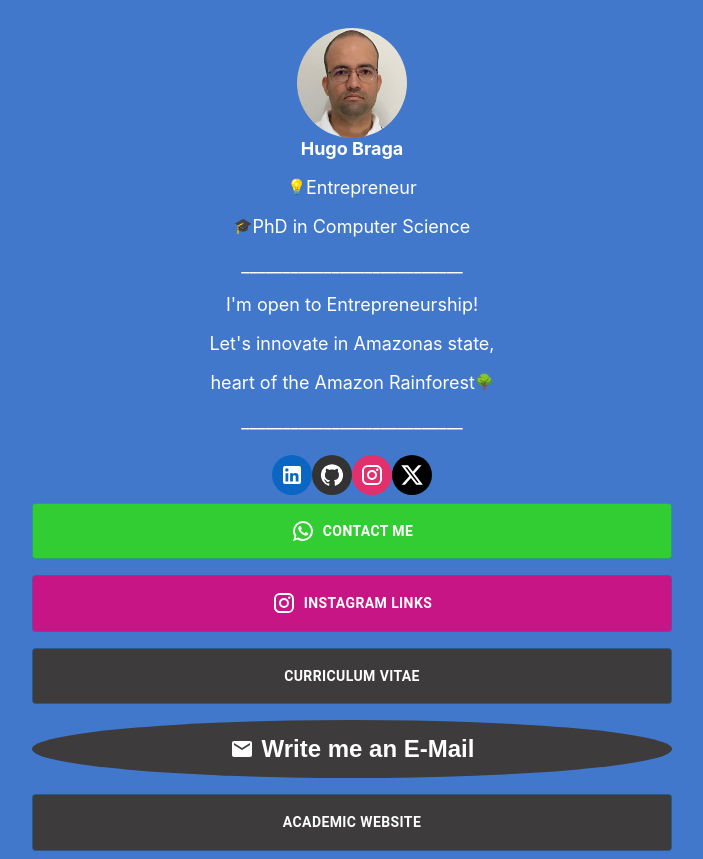
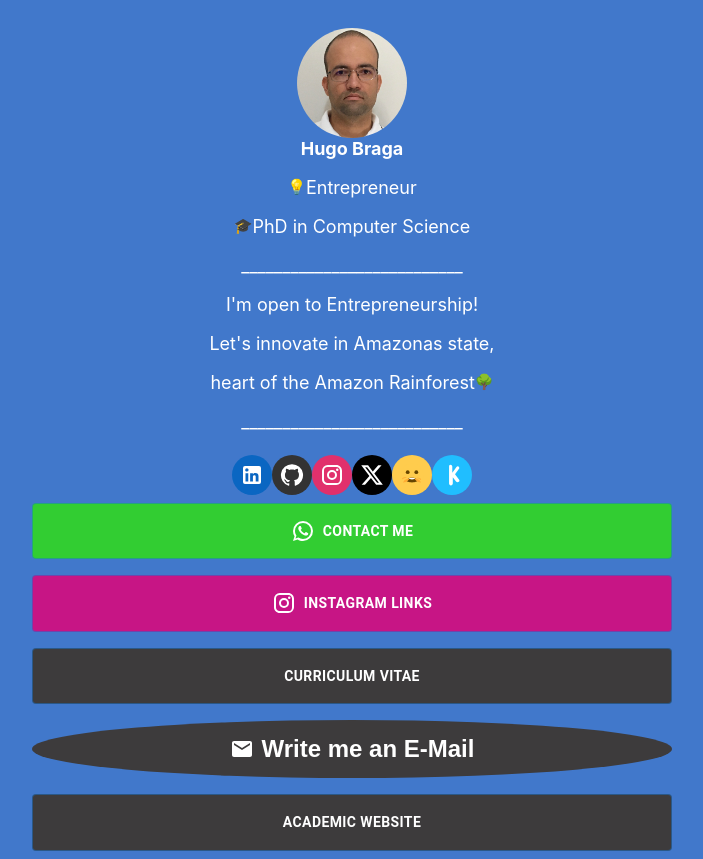
Before and after one commit to hugobraga/personal-website, a React (Create React App) app in the folder react-website/: page / in a window 1280 px wide. Shown: the whole page, without its empty margins (288-991 px from the left). Built offline with nearby package versions, Linux system fonts and the light colour scheme.

Commit message:
Created icons for Hugging Face and Kaggle

```diff
--- a/react-website/src/components/HomeRoundedButtons.js
+++ b/react-website/src/components/HomeRoundedButtons.js
@@ -4,6 +4,8 @@ import LinkedInIcon from '@mui/icons-material/LinkedIn';
 import GitHubIcon from '@mui/icons-material/GitHub';
 import InstagramIcon from '@mui/icons-material/Instagram';
 import XIcon from '@mui/icons-material/X';
+import HuggingFaceIcon from "./icons/HuggingFaceIcon";
+import KaggleIcon from "./icons/KaggleIcon";
 import TwitterIcon from '@mui/icons-material/Twitter';
 import FacebookIcon from '@mui/icons-material/Facebook';
 import "../pages/Microblog.css";
@@ -43,6 +45,22 @@ const HomeRoundedButtons = () => {
             >
                 <XIcon />
             </IconButton>
+            <IconButton
+                component={Link}
+                href="https://huggingface.co/hugobraga"
+                target="_blank"
+                style={{ backgroundColor: '#ffcc4d', color: '#664500' }} // Hugging Face Yellow
+            >
+                <HuggingFaceIcon />
+            </IconButton>
+            <IconButton
+                component={Link}
+                href="https://www.kaggle.com/bragahugo"
+                target="_blank"
+                style={{ backgroundColor: '#20BEFF', color: 'white' }} // Kaggle Blue
+            >
+                <KaggleIcon />
+            </IconButton>
 {/*}            <IconButton
                 component={Link}
                 href="https://x.com/_hugobraga"
@@ -56,11 +74,11 @@ const HomeRoundedButtons = () => {
                 href="https://www.facebook.com/hugovvbraga"
                 target="_blank"
                 style={{ backgroundColor: '#1877F2', color: 'white' }} // Facebook Blue
+
             >
                 <FacebookIcon />
             </IconButton>*/}
         </div>
     );
 }
-
 export default HomeRoundedButtons;
--- /dev/null
+++ b/react-website/src/components/icons/HuggingFaceIcon.js
@@ -0,0 +1,44 @@
+import React from 'react';
+import { SvgIcon } from '@mui/material';
+
+const HuggingFaceIcon = (props) => (
+  <SvgIcon {...props} viewBox="0 0 64 64">
+    {/* Face circle */}
+    <circle cx="32" cy="32" r="30" fill="#ffcc4d" />
+    {/* Eyes */}
+    <circle cx="20.5" cy="24.5" r="5" fill="#664500" />
+    <circle cx="43.5" cy="24.5" r="5" fill="#664500" />
+    {/* Mouth */}
+    <path
+      fill="#664500"
+      d="M32 52c-8.25 0-15-3.75-15-3.75s2.25-9.75 15-9.75 15 9.75 15 9.75S40.25 52 32 52z"
+    />
+    {/* Teeth */}
+    <path
+      fill="#fff"
+      d="M22.5 42.25s1.5-3 9.5-3 9.5 3 9.5 3S36.25 44 32 44s-9.5-1.75-9.5-1.75z"
+    />
+    {/* Left Hand */}
+    <path
+      fill="#FFAC33"
+      d="M20.71 47.39C17.79 50.3 12.5 52.22 8 52l4.32-6.6c3.58-2.16 8.82-3.4 13.12-3.4L20.71 47.39z"
+    />
+    {/* Right Hand */}
+    <path
+      fill="#FFAC33"
+      d="M43.29 47.39C46.21 50.3 51.5 52.22 56 52l-4.32-6.6c-3.58-2.16-8.82-3.4-13.12-3.4l4.73 5.39z"
+    />
+    {/* Left Arm */}
+    <path
+      fill="#FFAC33"
+      d="M18 39.5c-4.5 0-8.5 1.5-10.5 4l-2.5-1.5c2-3 6-5 10.5-5l2.5 2.5z"
+    />
+    {/* Right Arm */}
+    <path
+      fill="#FFAC33"
+      d="M46 39.5c4.5 0 8.5 1.5 10.5 4l-2.5 1.5c-2-3-6-5-10.5-5l-2.5 2.5z"
+    />
+  </SvgIcon>
+);
+
+export default HuggingFaceIcon;
--- /dev/null
+++ b/react-website/src/components/icons/KaggleIcon.js
@@ -0,0 +1,13 @@
+import React from 'react';
+import { SvgIcon } from '@mui/material';
+
+const KaggleIcon = (props) => (
+  <SvgIcon {...props} viewBox="0 0 24 24">
+    <path
+      d="M11.48 12.43l4.54 6.01c.36.5.95.79 1.58.79.41 0 .82-.13 1.17-.37.72-.5.89-1.48.38-2.2l-4.12-5.44 3.99-5.4c.51-.69.34-1.67-.35-2.19-.69-.52-1.67-.35-2.19.34l-4.19 5.67V3.53c0-1.03-.83-1.87-1.87-1.87S9.06 2.5 9.06 3.53v17.08c0 1.03.84 1.87 1.87 1.87s1.87-.84 1.87-1.87v-9.18z"
+      fill="white" // Change to white for contrast
+    />
+  </SvgIcon>
+);
+
+export default KaggleIcon;
```
